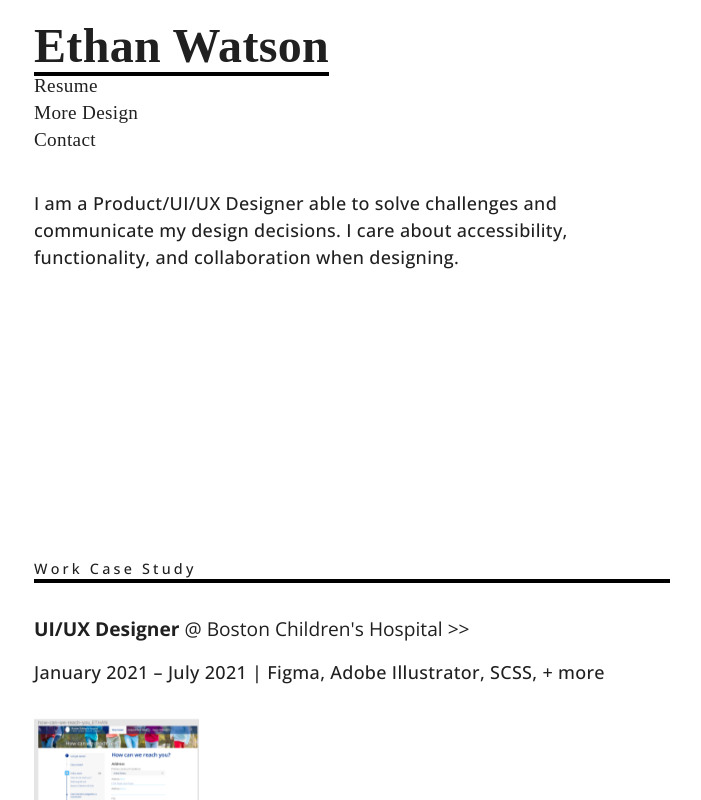
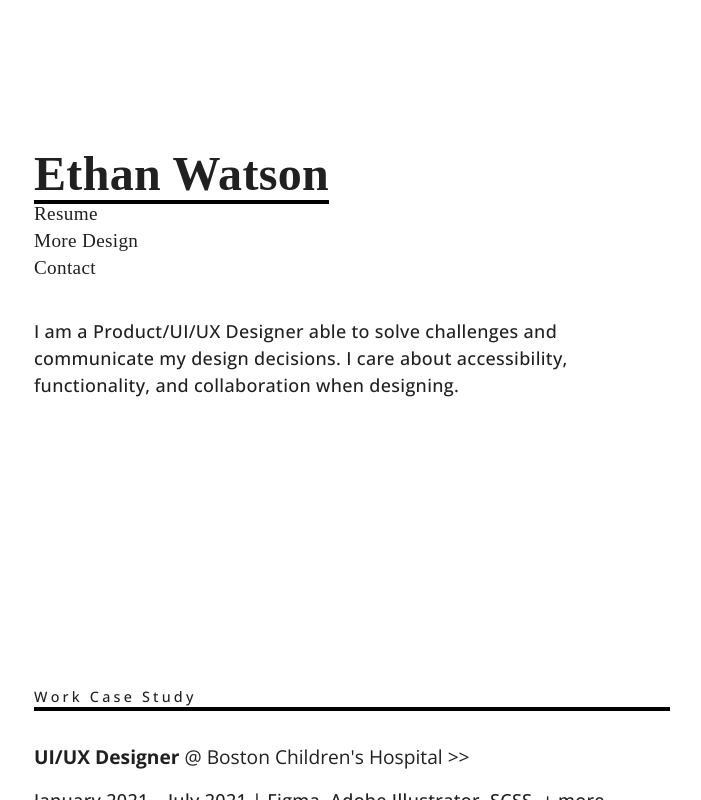
Before and after one commit to ethanwatsonj88/portfolio, a Next.js app: page / in a window 1280 px wide. Shown: the top 800 px of the page, without its empty margins (288-989 px from the left). Built offline with nearby package versions, Linux system fonts and the light colour scheme; a web font is replaced by a local one.

Commit message:
rem margin

```diff
--- a/styles.scss
+++ b/styles.scss
@@ -123,6 +123,7 @@ a:hover {
 
 .title {
   margin: 0;
+  margin-top: 8rem;
   line-height: 1.15;
 
   a {
```
